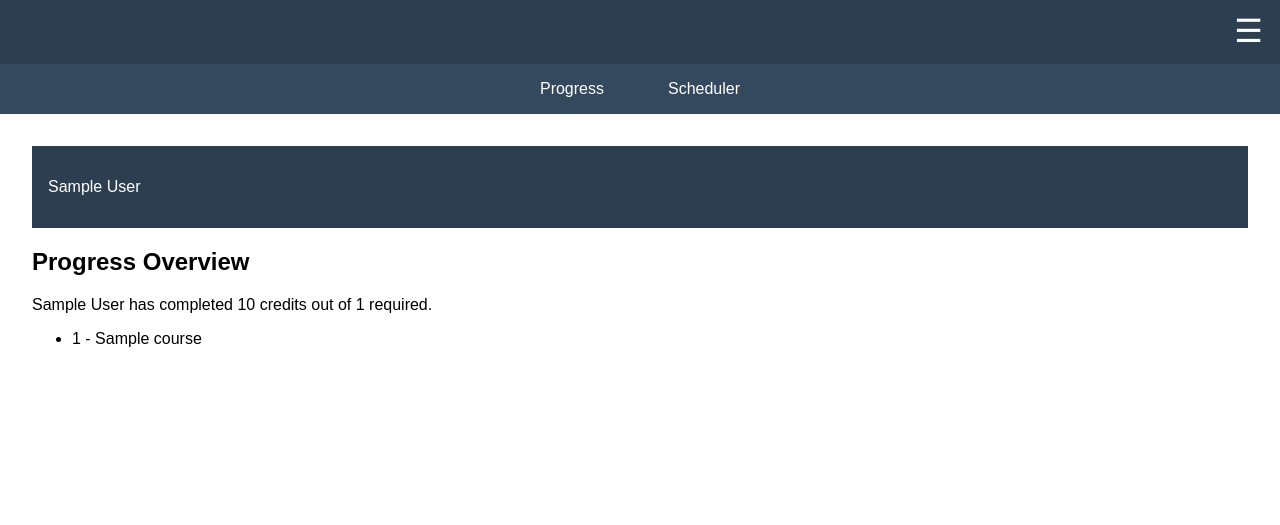
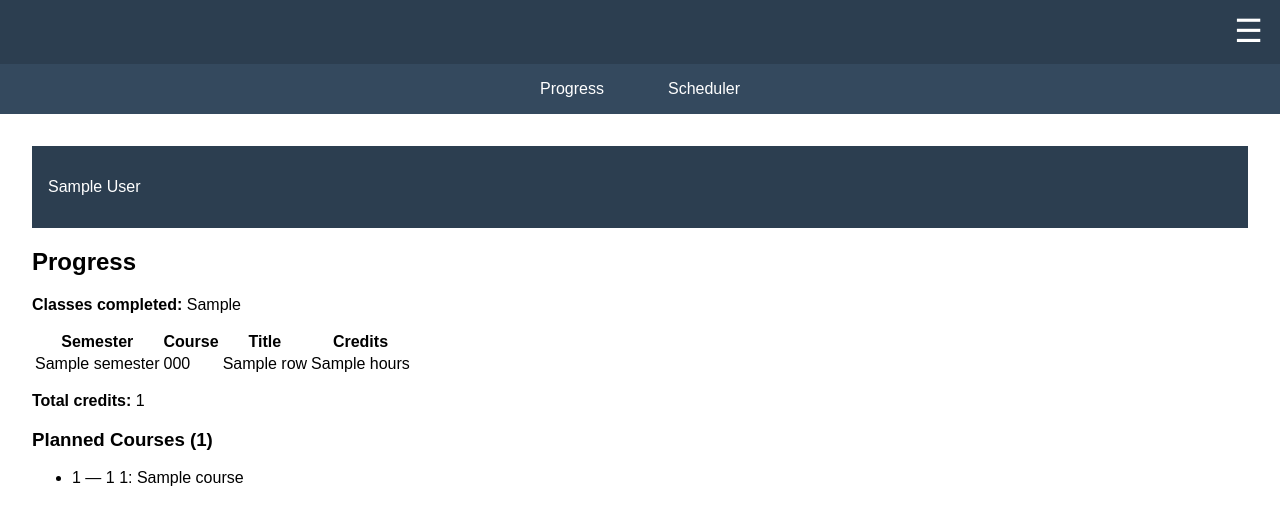
Before and after one commit to clodon2/Hackathon-CCSCMW-2025, a Django app: template CollegeManager/studentplan/templates/studentplan/progress.html in a window 1280 px wide. Shown: the top 525 px of the page. Run offline with Django 5.2, Linux system fonts and the light colour scheme; tables that the repository leaves empty hold one stand-in row (values such as "Sample post"); the template is opened without the code that fills it: values that come from a table or form of the project are taken from there, most other values are stand-ins (such as "Sample title", 1, 10 or a date in 2020).

Commit message:
Update progress.html

```diff
--- a/CollegeManager/studentplan/templates/studentplan/progress.html
+++ b/CollegeManager/studentplan/templates/studentplan/progress.html
@@ -1,13 +1,42 @@
-{% extends "./layout.html" %}
+{% extends "studentplan/layout.html" %}
 
 {% block main_content %}
-    <h2>Progress Overview</h2>
-    <p>{{ student.name }} has completed {{ credits_completed }} credits out of {{ total_credits }} required.</p>
+  <h2>Progress</h2>
+
+  <p><strong>Classes completed:</strong> {{ classes_completed }}</p>
+
+  {% if completed %}
+    <table class="table">
+      <thead>
+        <tr>
+          <th>Semester</th>
+          <th>Course</th>
+          <th>Title</th>
+          <th>Credits</th>
+        </tr>
+      </thead>
+      <tbody>
+        {% for row in completed %}
+          <tr>
+            <td>{{ row.semester }}</td>
+            <td>{{ row.code }}</td>
+            <td>{{ row.title }}</td>
+            <td>{{ row.hours }}</td>
+          </tr>
+        {% endfor %}
+      </tbody>
+    </table>
+  {% else %}
+    <p>No completed enrollments found yet.</p>
+  {% endif %}
+  <p><strong>Total credits:</strong> {{ total_credits }}</p>
+  {# Optional: show planned courses too #}
+  {% if planned %}
+    <h3 class="mt-4">Planned Courses ({{ planned_count }})</h3>
     <ul>
-        {% for course in completed_courses %}
-            <li>{{ course.course_id }} - {{ course.title }}</li>
-        {% empty %}
-            <li>No courses completed yet.</li>
-        {% endfor %}
+      {% for p in planned %}
+        <li>{{ p.semester.semester_id }} — {{ p.course.department.department_id }} {{ p.course.course_num }}: {{ p.course.title }}</li>
+      {% endfor %}
     </ul>
+  {% endif %}
 {% endblock %}
```
